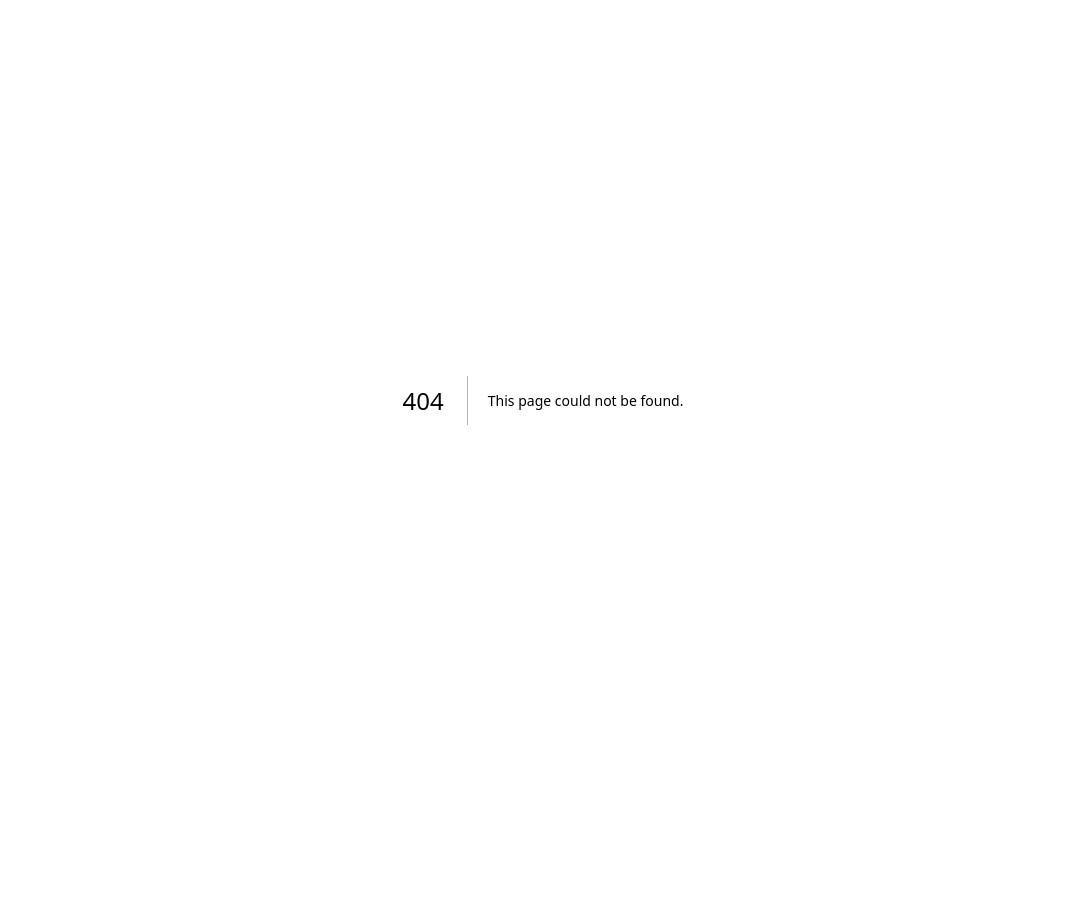
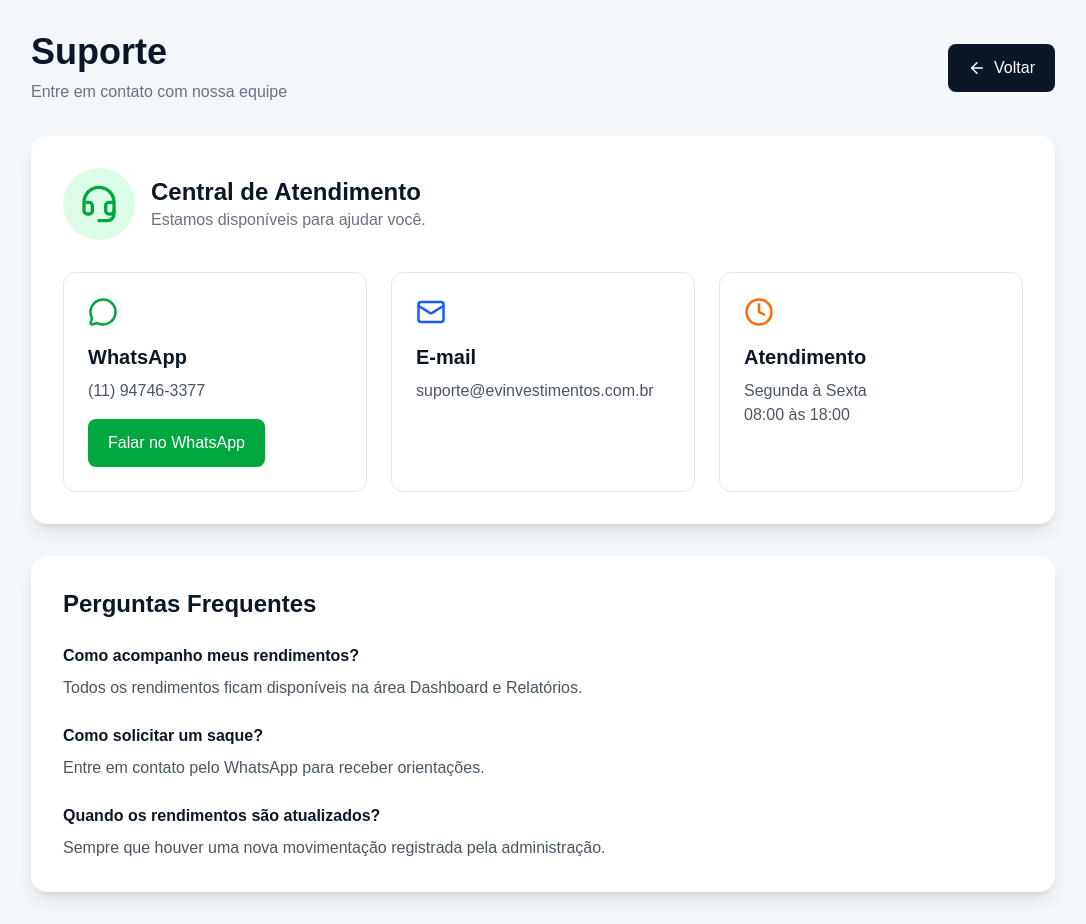
Before and after one commit to maninholgr/ev-patrimonial, a Next.js app: page /dashboard/suporte in a window 1280 px wide. Before the commit this address had no page. Shown: the whole page, without its empty margins (97-1183 px from the left). Before the commit the page ends 800 px from the top, so only its background shows below. Built offline with nearby package versions, Linux system fonts and the light colour scheme.

Commit message:
adiciona pagina suporte

```diff
--- /dev/null
+++ b/app/dashboard/suporte/page.tsx
@@ -0,0 +1,214 @@
+"use client";
+
+import { useRouter } from "next/navigation";
+import {
+  ArrowLeft,
+  Headset,
+  MessageCircle,
+  Mail,
+  Clock,
+} from "lucide-react";
+
+export default function Suporte() {
+
+  const router = useRouter();
+
+  return (
+
+    <main className="min-h-screen bg-[#F4F7FA] p-8">
+
+      <div className="mx-auto max-w-5xl">
+
+        {/* TOPO */}
+
+        <div className="mb-8 flex items-center justify-between">
+
+          <div>
+
+            <h1 className="text-4xl font-bold text-[#0B1727]">
+              Suporte
+            </h1>
+
+            <p className="mt-2 text-gray-500">
+              Entre em contato com nossa equipe
+            </p>
+
+          </div>
+
+          <button
+            onClick={() =>
+              router.push("/dashboard")
+            }
+            className="flex items-center gap-2 rounded-lg bg-[#0B1727] px-5 py-3 text-white transition hover:opacity-90"
+          >
+            <ArrowLeft size={18} />
+            Voltar
+          </button>
+
+        </div>
+
+        {/* CARD PRINCIPAL */}
+
+        <div className="rounded-2xl bg-white p-8 shadow-lg">
+
+          <div className="mb-8 flex items-center gap-4">
+
+            <div className="rounded-full bg-green-100 p-4">
+
+              <Headset
+                size={40}
+                className="text-green-600"
+              />
+
+            </div>
+
+            <div>
+
+              <h2 className="text-2xl font-bold text-[#0B1727]">
+                Central de Atendimento
+              </h2>
+
+              <p className="text-gray-500">
+                Estamos disponíveis para ajudar você.
+              </p>
+
+            </div>
+
+          </div>
+
+          <div className="grid gap-6 md:grid-cols-3">
+
+            {/* WHATSAPP */}
+
+            <div className="rounded-xl border border-gray-200 p-6">
+
+              <MessageCircle
+                size={30}
+                className="mb-4 text-green-600"
+              />
+
+              <h3 className="mb-2 text-xl font-bold text-[#0B1727]">
+                WhatsApp
+              </h3>
+
+              <p className="mb-4 text-gray-600">
+                (11) 94746-3377
+              </p>
+
+              <a
+                href="https://wa.me/5511947463377"
+                target="_blank"
+                rel="noopener noreferrer"
+                className="inline-block rounded-lg bg-green-600 px-5 py-3 text-white transition hover:bg-green-700"
+              >
+                Falar no WhatsApp
+              </a>
+
+            </div>
+
+            {/* EMAIL */}
+
+            <div className="rounded-xl border border-gray-200 p-6">
+
+              <Mail
+                size={30}
+                className="mb-4 text-blue-600"
+              />
+
+              <h3 className="mb-2 text-xl font-bold text-[#0B1727]">
+                E-mail
+              </h3>
+
+              <p className="text-gray-600">
+                suporte@evinvestimentos.com.br
+              </p>
+
+            </div>
+
+            {/* HORÁRIO */}
+
+            <div className="rounded-xl border border-gray-200 p-6">
+
+              <Clock
+                size={30}
+                className="mb-4 text-orange-500"
+              />
+
+              <h3 className="mb-2 text-xl font-bold text-[#0B1727]">
+                Atendimento
+              </h3>
+
+              <p className="text-gray-600">
+                Segunda à Sexta
+              </p>
+
+              <p className="text-gray-600">
+                08:00 às 18:00
+              </p>
+
+            </div>
+
+          </div>
+
+        </div>
+
+        {/* FAQ */}
+
+        <div className="mt-8 rounded-2xl bg-white p-8 shadow-lg">
+
+          <h2 className="mb-6 text-2xl font-bold text-[#0B1727]">
+            Perguntas Frequentes
+          </h2>
+
+          <div className="space-y-6">
+
+            <div>
+
+              <h3 className="font-bold text-[#0B1727]">
+                Como acompanho meus rendimentos?
+              </h3>
+
+              <p className="mt-2 text-gray-600">
+                Todos os rendimentos ficam disponíveis
+                na área Dashboard e Relatórios.
+              </p>
+
+            </div>
+
+            <div>
+
+              <h3 className="font-bold text-[#0B1727]">
+                Como solicitar um saque?
+              </h3>
+
+              <p className="mt-2 text-gray-600">
+                Entre em contato pelo WhatsApp para
+                receber orientações.
+              </p>
+
+            </div>
+
+            <div>
+
+              <h3 className="font-bold text-[#0B1727]">
+                Quando os rendimentos são atualizados?
+              </h3>
+
+              <p className="mt-2 text-gray-600">
+                Sempre que houver uma nova movimentação
+                registrada pela administração.
+              </p>
+
+            </div>
+
+          </div>
+
+        </div>
+
+      </div>
+
+    </main>
+
+  );
+
+}
```
Also changed, not shown: app/dashboard/mercado/page.tsx (added).
